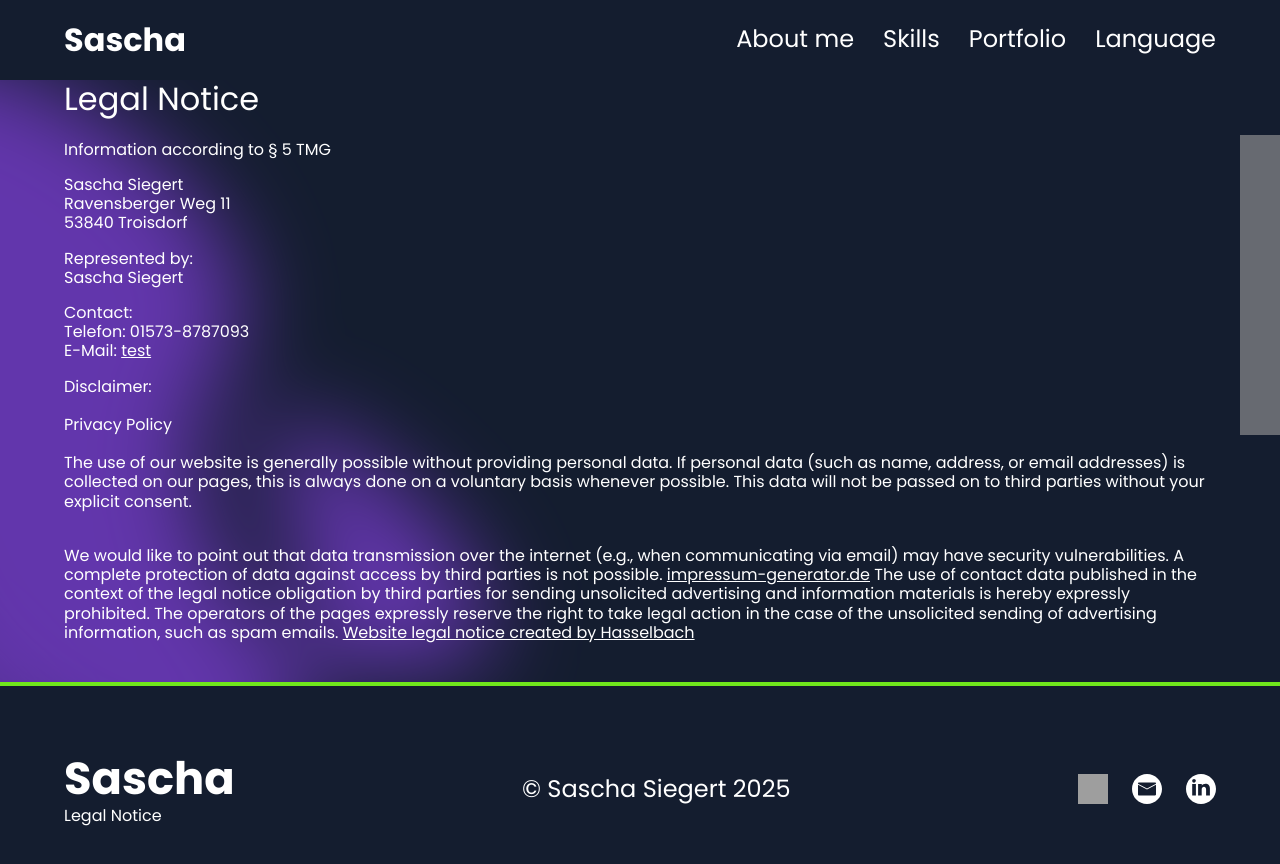
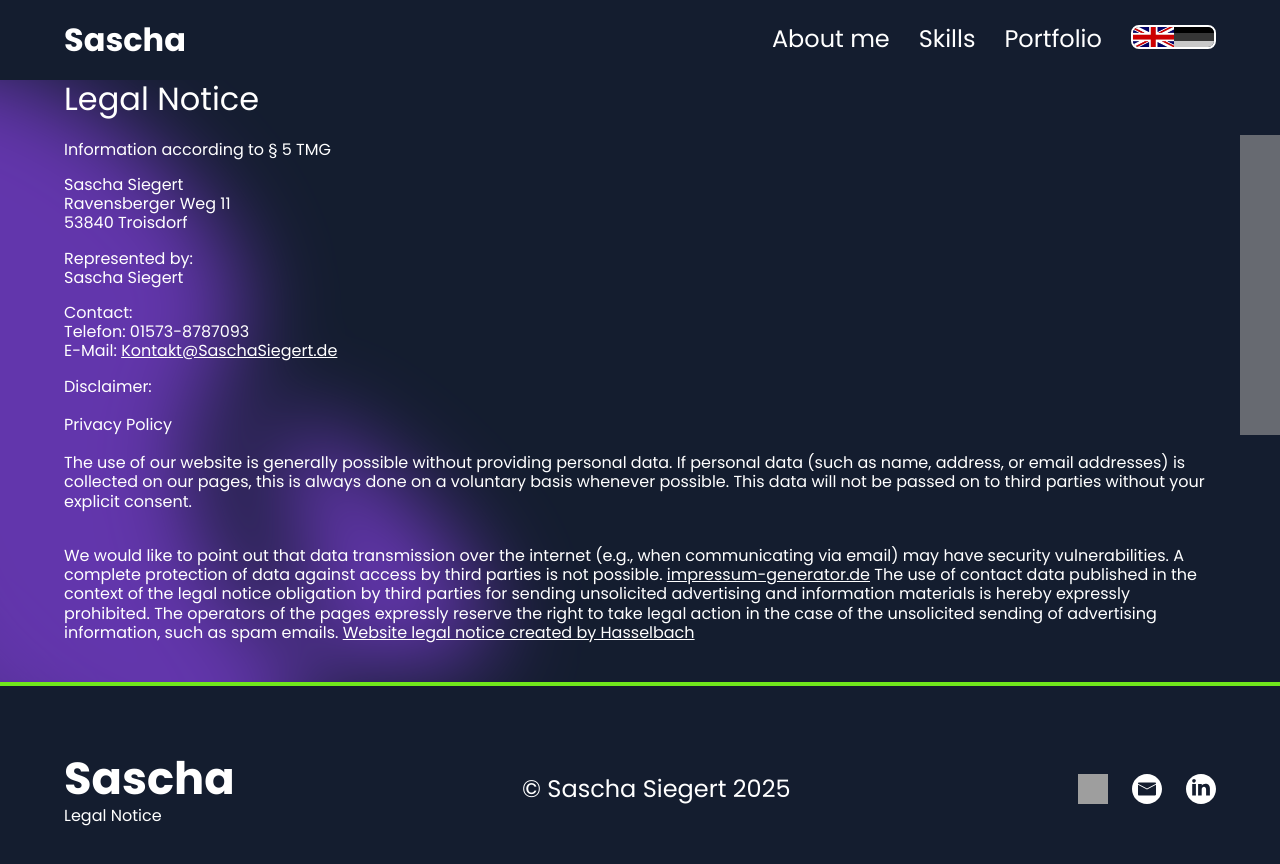
Before and after one commit to Siegert-S/Portfolio, an Angular app: page /legal in a window 1280 px wide. Shown: the top 864 px of the page. Built offline with nearby package versions, Linux system fonts and the light colour scheme; grey boxes are pictures that could not be loaded.

Commit message:
change language selector

```diff
--- a/src/app/app.component.scss
+++ b/src/app/app.component.scss
@@ -4,6 +4,7 @@
     display: flex;
     flex-direction: column;
     align-items: center;
+    min-height: 100vh;
 }
 
 .shadow {
--- a/src/app/content/section/above-the-fold/above-the-fold.component.scss
+++ b/src/app/content/section/above-the-fold/above-the-fold.component.scss
@@ -145,33 +145,6 @@
                     }
                 }
             }
-
-            .button {
-                display: flex;
-                align-items: center;
-                justify-content: center;
-                background-color: var(--secondayrColor);
-                width: 165px;
-                height: 60px;
-                border-radius: 10px;
-                border: none;
-                font-size: var(--fontSize7);
-                text-decoration: none;
-                transition: all ease-in-out 100ms;
-                margin-top: 16px;
-
-                &:hover {
-                    background-color: var(--primaryColor);
-                    height: 70px;
-                    width: 175px;
-                    margin-top: 11px;
-                }
-
-                &:active {
-                    background-color: white;
-                    color: var(--secondayrColor);
-                }
-            }
         }
     }
 }
--- a/src/app/content/section/contact/contact.component.ts
+++ b/src/app/content/section/contact/contact.component.ts
@@ -62,7 +62,7 @@ export class ContactComponent implements AfterViewInit {
   setFocus() {
     if (this.firstField) {
       setTimeout(() => {
-        this.firstField.nativeElement.focus();
+        this.firstField.nativeElement.focus({ preventScroll: true });
       }, 0);
     }
   }
--- a/src/app/content/section/skills/skills.component.scss
+++ b/src/app/content/section/skills/skills.component.scss
@@ -16,7 +16,7 @@
         gap: 40px 88px;
 
         @media (max-width: 380px) {
-            gap: 40px 59px !important;
+            gap: 40px 8% !important;
         }
     }
 
@@ -94,45 +94,11 @@
     }
 }
 
-.contact-bnt {
-    justify-self: center;
-    align-self: center;
-}
-
 .bnt-frame {
     display: flex;
     justify-content: center;
-    align-items: center;
+    align-items: start;
     height: 60px;
-}
-
-.button {
-    display: flex;
-    justify-content: center;
-    align-items: center;
-    background-color: var(--secondayrColor);
-    width: 165px;
-    height: 60px;
-    border-radius: 10px;
-    border: none;
-    font-size: var(--fontSize7);
-    text-align: center;
-    text-decoration: none;
-    justify-self: end;
-    margin-top: 20px;
-    transition: all ease-in-out 100ms;
-
-    &:hover {
-        background-color: var(--primaryColor);
-        height: 70px;
-        width: 175px;
-        margin-top: 15px;
-    }
-
-    &:active {
-        background-color: white;
-        color: var(--secondayrColor);
-    }
 }
 
 @media (max-width: 1299px) {
@@ -184,7 +150,25 @@
         text-align: center;
     }
 
-    .action-text{
+    .action-text {
         text-align: center;
     }
 }
+
+@media (max-width: 600px) {
+    .skills-wrapper {
+
+        >:nth-child(1) {
+            grid-column: 1;
+            grid-row: 2;
+            justify-self: center;
+            max-width: 90vw;
+            width: 100%;
+            min-width: 88px;
+            justify-content: center;
+            grid-template-columns: repeat(auto-fit, 88px);
+            gap: 40px 8%;
+            margin-left: 0px;
+        }
+    }
+}
--- a/src/app/layout/nav-bar/nav-bar.component.html
+++ b/src/app/layout/nav-bar/nav-bar.component.html
@@ -33,7 +33,12 @@
                 </div>
             </a>
 
-            <div class="link language" (click)="clickLanguageMenu()">
+            <div class="language-switch" (click)="changeLanguage()">
+                <img [class.lang-off]="activlanguage=='de'  " src="../../../assets/img/flag-en.jpg" alt="">
+                <img [class.lang-off]="activlanguage=='en'  " src="../../../assets/img/flag-de.png" alt="">
+            </div>
+
+            <!-- <div class="link language" (click)="clickLanguageMenu()">
                 <div>
                     {{getText(4)}}
                 </div>
@@ -41,7 +46,7 @@
                     <div (click)="setLanguage('en')">EN</div>
                     <div (click)="setLanguage('de')">DE</div>
                 </div>
-            </div>
+            </div> -->
         </div>
         <div class="link-button" (click)="clickBurgerMenu()" [class.burgerMenuOpen]="burgerMenuOpen"></div>
     </div>
--- a/src/app/layout/nav-bar/nav-bar.component.scss
+++ b/src/app/layout/nav-bar/nav-bar.component.scss
@@ -17,7 +17,7 @@ nav {
     display: flex;
     justify-content: space-between;
     align-items: center;
-    padding: 37px 5vw 37px 5vw ;
+    padding: 37px 5vw 37px 5vw;
     box-sizing: border-box;
 }
 
@@ -48,6 +48,30 @@ nav {
         }
 
     }
+}
+
+.language-switch {
+    display: flex;
+    justify-content: center;
+    align-items: center;
+
+    border: 2px solid;
+    border-radius: 8px;
+    overflow: hidden;
+    height: var(--fontSize7);
+    cursor: pointer;
+
+    &:hover {
+        border-color: var(--secondayrColor);
+    }
+
+    img {
+        height: var(--fontSize7);
+    }
+}
+
+.lang-off {
+    filter: grayscale(100%);
 }
 
 .language {
--- a/src/app/layout/nav-bar/nav-bar.component.ts
+++ b/src/app/layout/nav-bar/nav-bar.component.ts
@@ -20,7 +20,11 @@ export class NavBarComponent {
   burgerMenuOpen = false;
   languageMenuOpen = false;
 
-  constructor() { }
+  activlanguage: LanguageKey;
+
+  constructor() {
+    this.activlanguage = this.languageService.selectedLanguage;
+  }
 
   getText(target: 'title' | number) {
     const paragraph = this.languageService.getLanguage(this.sectionKey, this.componentKey);
@@ -50,7 +54,15 @@ export class NavBarComponent {
 
   setLanguage(lang: LanguageKey) {
     this.languageService.selectLanguage(lang);
-    this.languageMenuOpen = true;
+    // this.languageMenuOpen = true;
+    this.activlanguage = lang;
   }
 
+  changeLanguage() {
+    if (this.activlanguage == 'de') {
+      this.setLanguage('en');
+    } else {
+      this.setLanguage('de');
+    }
+  }
 }
--- a/src/app/legal-notice/legal-notice.component.scss
+++ b/src/app/legal-notice/legal-notice.component.scss
@@ -1,3 +1,7 @@
+:host {
+    flex-grow: 1;
+}
+
 .legal-wrapper {
     position: relative;
     z-index: 1;
@@ -5,4 +9,6 @@
     padding-left: 5vw;
     padding-right: 5vw;
     margin-bottom: 5vh;
+    max-width: 1440px;
+    height: 100%;
 }
--- a/src/app/legal-notice/legal-notice.component.ts
+++ b/src/app/legal-notice/legal-notice.component.ts
@@ -14,7 +14,7 @@ export class LegalNoticeComponent {
   private componentKey: ComponentKey = 'legalNotice';
   private sectionKey: Section = 'legal';
 
-  email = 'test';
+  email = 'Kontakt@SaschaSiegert.de';
 
   // get email() {
   // return this.languageService.getLanguage('aboveTheFold', 'email')
--- a/src/styles.scss
+++ b/src/styles.scss
@@ -85,6 +85,33 @@ app-root {
 ::-webkit-scrollbar-track {
   background-color: #00000000;
   border: 1px solid #00000000;
+}
+
+.button {
+  display: flex;
+  align-items: center;
+  justify-content: center;
+  background-color: var(--secondayrColor);
+  min-width: 165px;
+  border-radius: 10px;
+  border: none;
+  font-size: var(--fontSize7);
+  text-decoration: none;
+  transition: all ease-in-out 100ms;
+  margin-top: 15px;
+  padding: 10px;
+
+  &:hover {
+    background-color: var(--primaryColor);
+    min-width: 175px;
+    padding: 15px;
+    margin-top: 10px;
+  }
+
+  &:active {
+    background-color: white;
+    color: var(--secondayrColor);
+  }
 }
 
 /* poppins-100 - latin */
```
Also changed, not shown: src/assets/img/flag-de.png (added), src/assets/img/flag-en.jpg (added).
